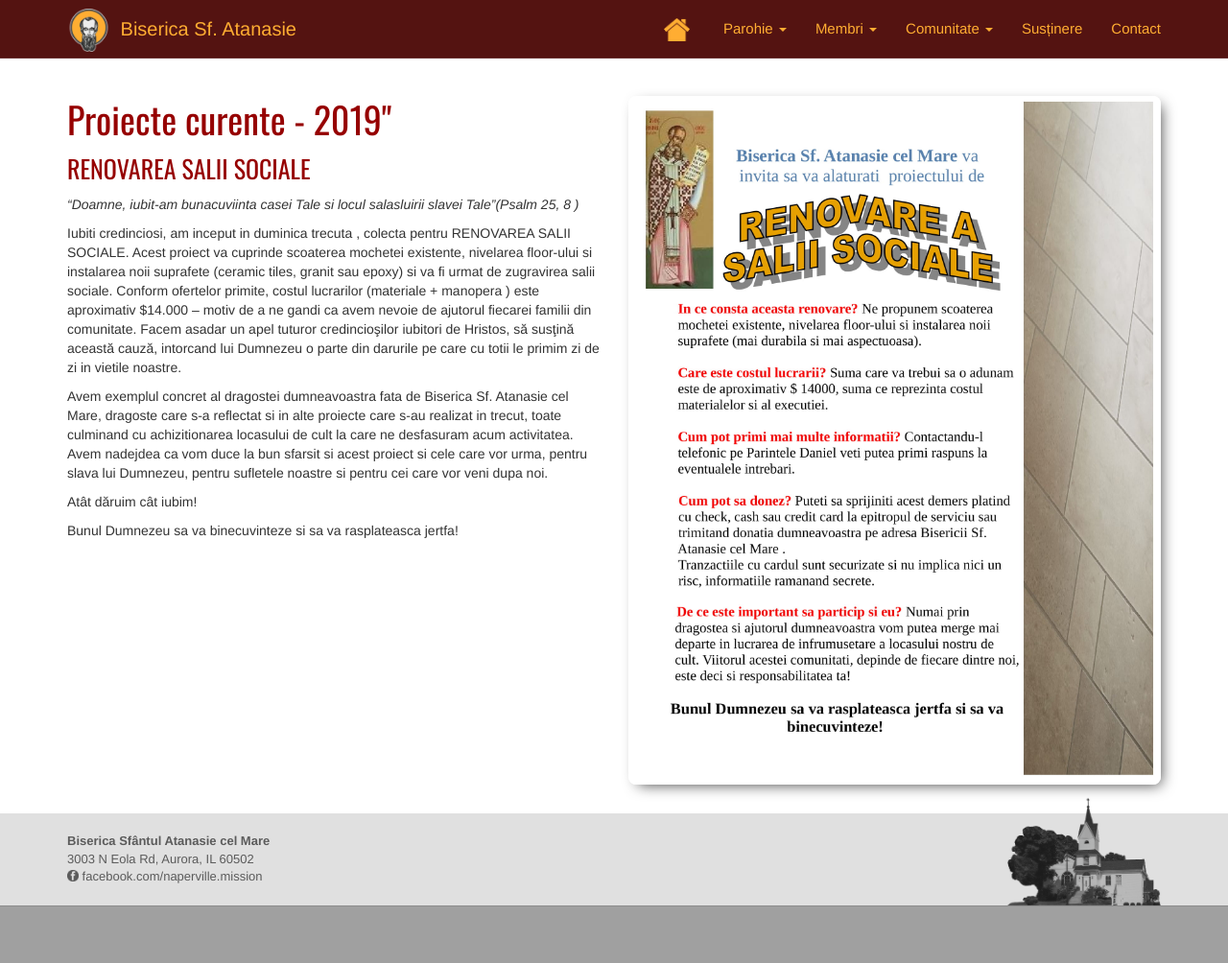
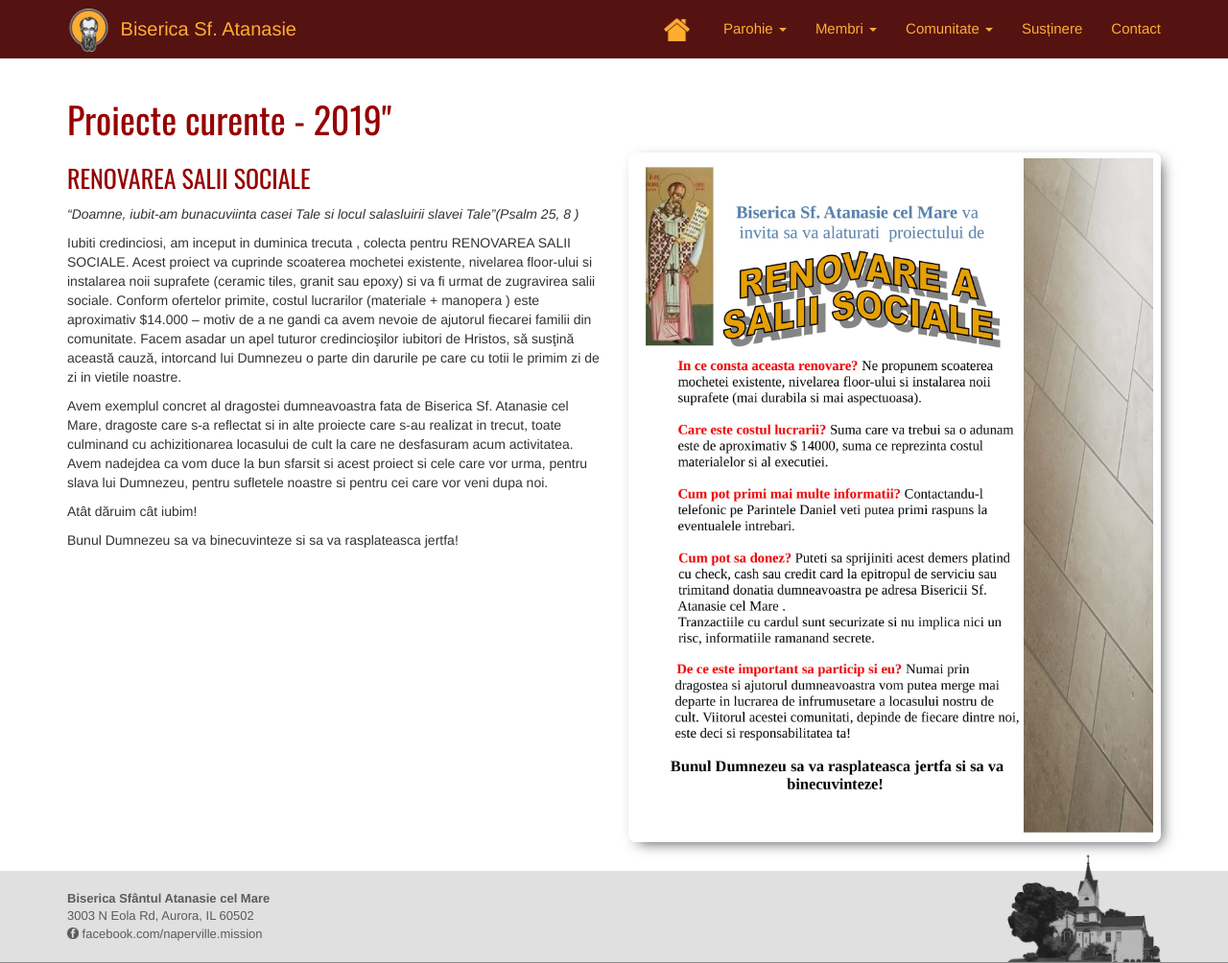
Before and after one commit to iulian787/sfat, a Jekyll site: the page built from ro/proiecte.html, in a window 1280 px wide and 1004 px high. Shown: the whole window at 96% size. Built offline with Jekyll 4.4.1, drawn with Linux system fonts in a browser that asks for light colours.

Commit message:
minor change

```diff
--- a/ro/index.html
+++ b/ro/index.html
@@ -33,7 +33,8 @@
             </div>
 
             <hr>
-            <div style="margin-top: 0px; padding-left: 0px; text-align: center">
+            <!--<div style="margin-top: 0px; padding-left: 0px; text-align: center">-->
+            <div>
                 <form action="https://www.paypal.com/cgi-bin/webscr" method="post" target="_blank">
                     <input type="hidden" name="cmd" value="_s-xclick">
                     <input type="hidden" name="hosted_button_id" value="H2XBYTEEC64EL">
--- a/ro/proiecte.html
+++ b/ro/proiecte.html
@@ -7,9 +7,10 @@
 <br class="hidden-xs hidden-sm hidden-md">
 
 <div class="container">
+    <h1>Proiecte curente - 2019"</h1>
+
     <div class="row">
         <div class="col-md-8 col-lg-6">
-            <h1>Proiecte curente - 2019"</h1>
 
             <h2>RENOVAREA SALII SOCIALE</h2>
             <p><i>“Doamne, iubit-am bunacuviinta casei Tale si locul salasluirii slavei Tale”(Psalm 25, 8 )</i></p>
```
